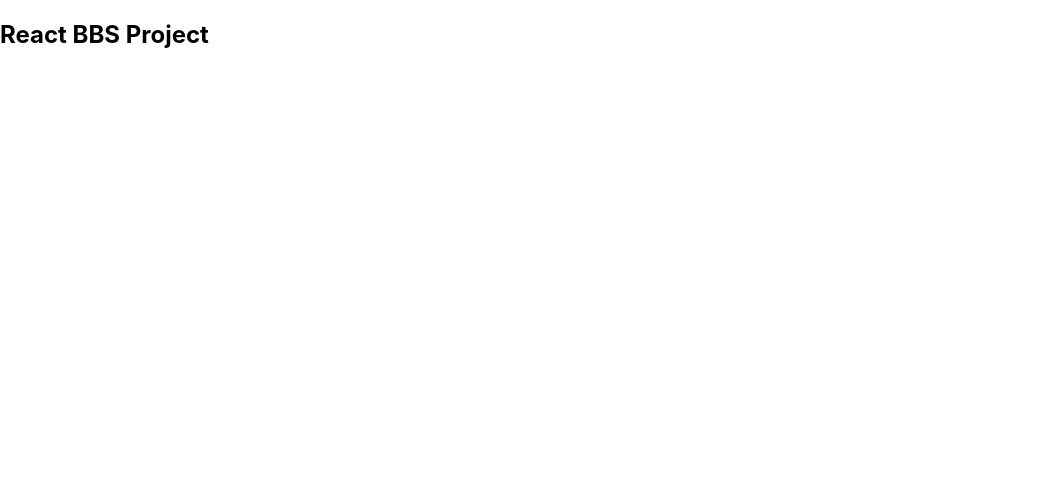
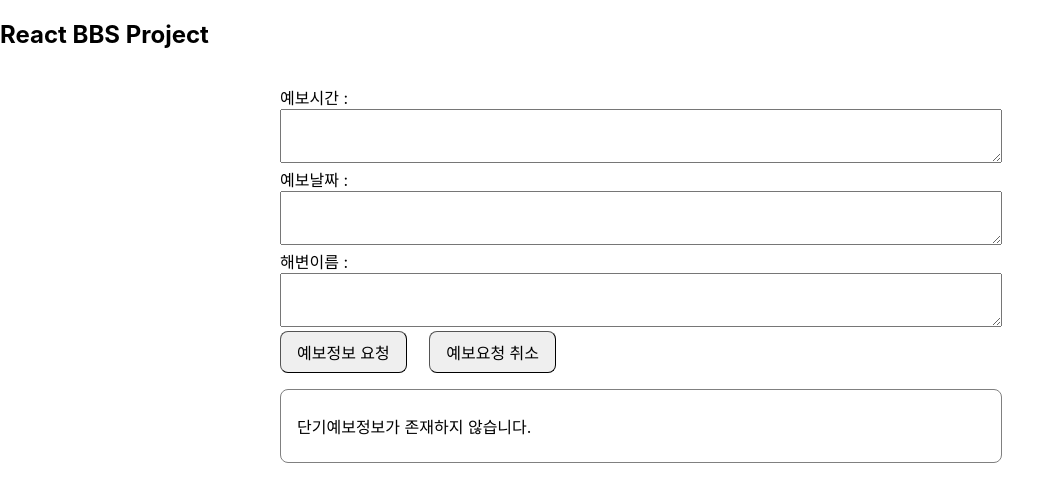
Before and after one commit to Yuminyumin/react-mini, a React (Create React App) app: page /forecast-write in a window 1280 px wide. Before the commit this address had no page. Shown: the top 502 px of the page, without its empty margins (0-1064 px from the left). Built offline with nearby package versions, Linux system fonts and the light colour scheme.

Commit message:
add Forcecast

```diff
--- a/src/App.js
+++ b/src/App.js
@@ -6,6 +6,8 @@ import Home from "./bbs/component/pages/HomePage";
 import BbsWriter from "./bbs/component/pages/BbsWritePage";
 import BbsView from "./bbs/component/pages/BbsViewPage";
 import BbsUpdate from "./bbs/component/pages/BbsUpdatePage";
+import ForecastPage from "./bbs/component/pages/ForecastPage";
+
 
 function App() {
   return (
@@ -16,6 +18,7 @@ function App() {
         <Route path="/bbs-write" element={<BbsWriter />}></Route>
         <Route path="/bbs-view/:id" element={<BbsView />}></Route>
         <Route path="/bbs-update" element={<BbsUpdate />}></Route>
+        <Route path="/forecast-write" element={<ForecastPage />}></Route>
       </Routes>
     </BrowserRouter>
   );
--- /dev/null
+++ b/src/bbs/component/list/ForecastItem.jsx
@@ -0,0 +1,31 @@
+import styled from "styled-components";
+
+const Wrapper = styled.div`
+    width: calc(100% - 32px);
+    padding: 8px 16px;
+    display: flex;
+    flex-direction: column;
+    align-items: flex-start;
+    justify-content: center;
+    border: 1px solid grey;
+    border-radius: 8px;
+    cursor: pointer;
+    background: white;
+    :hover {
+        background: lightgrey;
+    }
+`;
+const ContentText = styled.p`
+    font-size: 16px;
+    white-space: pre-wrap;
+`;
+
+function ForecastItem(props) {
+    return(
+        <Wrapper>
+            <ContentText>{props.forecast}</ContentText>
+        </Wrapper>
+    );
+}
+
+export default ForecastItem;
--- /dev/null
+++ b/src/bbs/component/list/ForecastList.jsx
@@ -0,0 +1,35 @@
+import styled from "styled-components";
+import ForecastItem from "./ForecastItem";
+
+
+const Wrapper = styled.div`
+    display: flex;
+    flex-direction: column;
+    align-items: flex-start;
+    justify-content: center;
+
+    & > * {
+        :not(:last-child) {
+            margin-bottom: 16px;
+        }
+    }
+`;
+
+function ForecastList(props){
+    return(
+        <Wrapper>
+            {props.data.length == 0 ?
+                <ForecastItem forecast = "단기예보정보가 존재하지 않습니다."/>
+                :props.data.map((forecast, index) => {
+                    return(
+                        <ForecastItem
+                            key={index}
+                            forecast={`${forecast.category} - ${forecast.fcstValue}`}/>
+                    )
+            })}
+
+        </Wrapper>
+    );
+}
+
+export default ForecastList;
--- /dev/null
+++ b/src/bbs/component/pages/ForecastPage.jsx
@@ -0,0 +1,111 @@
+import styled from 'styled-components';
+import TextInput from '../ui/TextInput.jsx';
+import { useState } from 'react';
+import Button from '../ui/Button.jsx';
+import { useNavigate } from 'react-router-dom';
+// import axios from 'axios';
+import api from '../api/axios.js';
+import ForecastList from '../list/ForecastList.jsx';
+
+const Wrapper = styled.div`
+    padding: 16px;
+    width: calc(100% - 32px);
+    display: flex;
+    flex-direction: column;
+    align-items: center;
+    justify-content: center;
+`;
+const Container = styled.div`
+    width: 100%;
+    max-width: 720px;
+    & > * {
+        :not(:last-child) {
+            margin-bottom: 16px;
+        }
+    }
+`;
+
+function BbsWritePage(props) {
+
+    const [ base_time, setBase_time ] = useState('');
+    const [ base_date, setBase_date ] = useState('');
+    const [ beach_num, setBeach_num ] = useState('');
+
+    const [ forecasts, setForecasts ] = useState([]);
+
+    const timeHandler = (e) => {
+        setBase_time(e.target.value);
+    }
+
+    const dateHandler = (e) => {
+        setBase_date(e.target.value);
+    }
+
+    const beachHandler = (e) => {
+        setBeach_num(e.target.value);
+    }
+
+    const navigate = useNavigate();
+    const submitHandler = async(base_time,base_date,beach_num) => {
+        console.log("debug >>> base_time",base_time);
+        console.log("debug >>> base_date",base_date);
+        console.log("debug >>> beach_num",beach_num);
+        const data = {
+            base_time : base_time,
+            base_date : base_date,
+            beach_num : beach_num
+        }
+        try{
+            // const response = await api.get(`api/react/forecast?base_time=${base_time}&base_date=${base_date}&beach_num=${beach_num});
+            const response = await api.post(`api/validate/forecast`,data);
+            console.log("debug >>> axios post response data, ", response);
+            console.log("debug >>> axios post response status, ", response.status);
+            setForecasts(response.data);
+
+        } catch (error) {
+            console.log(error);
+            setBase_date(error.response.data.base_date);
+            setBase_time(error.response.data.base_time);
+            setBeach_num(error.response.data.beach_num);
+        }
+    }
+
+    const cancelHandler = () => {
+        alert("홈으로 이동합니다.");
+        navigate("/");
+    }
+
+    return(
+        <Wrapper>
+            <Container>
+                <label> 예보시간 :
+                <TextInput
+                    height={20}
+                    value={base_time}
+                    onChange={timeHandler}/>
+                </label>
+                <label> 예보날짜 :
+                <TextInput
+                    height={20}
+                    value={base_date}
+                    onChange={dateHandler}/>
+                </label>
+                <label> 해변이름 :
+                <TextInput
+                    height={20}
+                    value={beach_num}
+                    onChange={beachHandler}/>
+                </label>
+                <Button title="예보정보 요청" onClick={()=>submitHandler(base_time,base_date,beach_num)}/>
+                &nbsp; &nbsp; &nbsp;
+                <Button title="예보요청  취소" onClick={cancelHandler}/>
+                <p />
+                <ForecastList
+                    data={forecasts}/>
+
+            </Container>
+        </Wrapper>
+    );
+}
+
+export default BbsWritePage;
--- a/src/bbs/component/pages/HomePage.jsx
+++ b/src/bbs/component/pages/HomePage.jsx
@@ -59,6 +59,12 @@ function HomePage() {
                     onClick={()=>{
                         navigate("bbs-write");
                     }} />
+                    &nbsp;&nbsp;&nbsp;
+                    <Button
+                    title="날씨예보"
+                    onClick={()=>{
+                        navigate("forecast-write");
+                    }} />
                     <p/>
                 <BbsList data={list}/>
             </Container>
```
